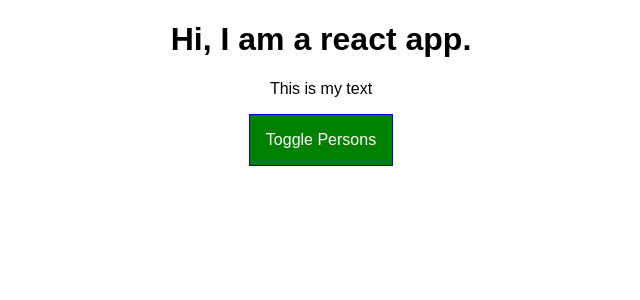
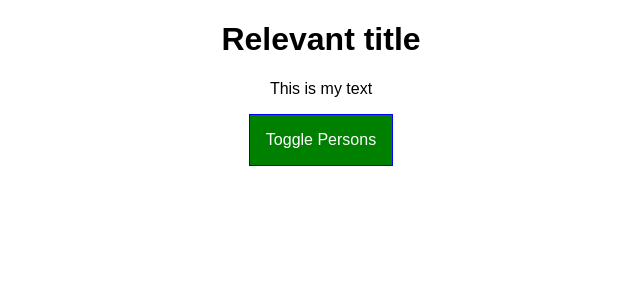
Before and after one commit to marcpre/learning_react, a React app: page / in a window 1280 px wide. Shown: the top 300 px of the page, without its empty margins (319-959 px from the left). Built offline with nearby package versions, Linux system fonts and the light colour scheme.

Commit message:
adding stateful component

```diff
--- a/src/components/Cockpit/Cockpit.js
+++ b/src/components/Cockpit/Cockpit.js
@@ -18,7 +18,7 @@ const cockpit = (props) => {
 
     return(
         <div className={classes.Cockpit}>
-            <h1 > Hi, I am a react app. </h1>
+            <h1 > {props.appTitle} </h1>
             <p className={assignedClasses.join(' ')}> This is my text </p>
             <button
                 className={btnClass}
--- a/src/containers/App.js
+++ b/src/containers/App.js
@@ -80,6 +80,7 @@ deletePersonHandler = (personIndex) => {
     return (
         <div className = {classes.App} >
                <Cockpit
+               appTitle={this.props.title}
                showPersons={this.state.showPersons}
                persons={this.state.persons}
                clicked={this.togglePersonsHandler} />
--- a/src/index.js
+++ b/src/index.js
@@ -4,5 +4,5 @@ import './index.css';
 import App from './containers/App';
 import registerServiceWorker from './registerServiceWorker';
 
-ReactDOM.render(<App />, document.getElementById('root'));
+ReactDOM.render(<App title="Relevant title" />, document.getElementById('root'));
 registerServiceWorker();
```
Also changed, not shown: 1 other file (tests, documents, lock files or other folders).
